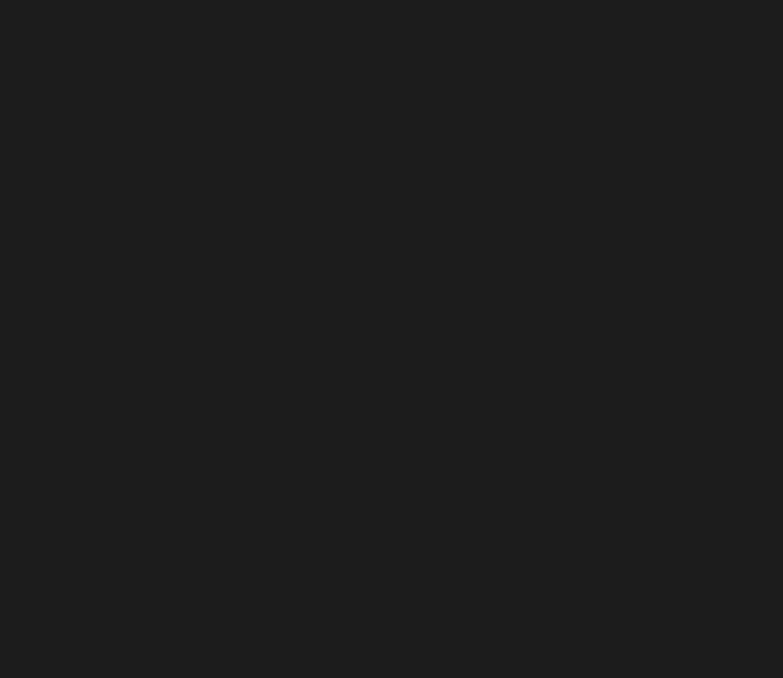
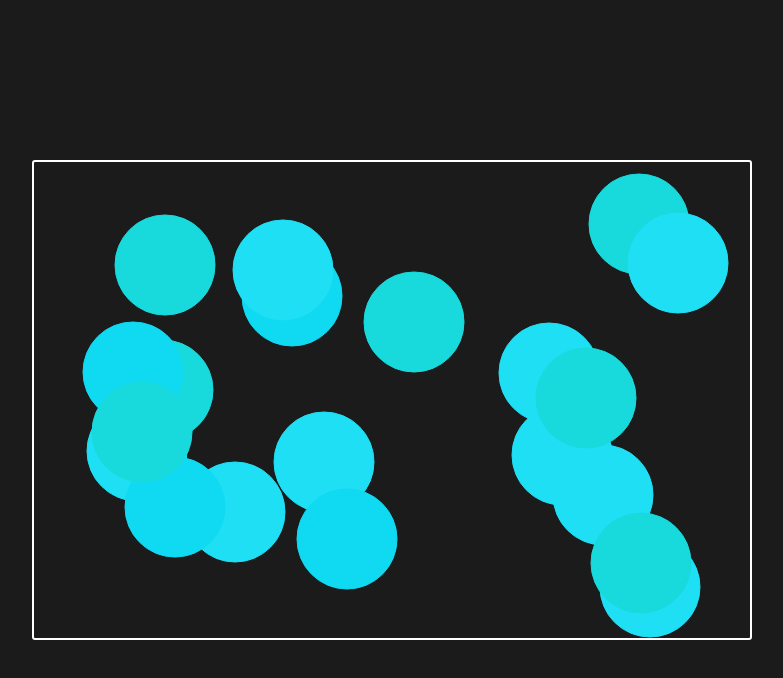
Before and after one commit to solvidini/multiple-object-tracking, a website with bundled scripts: page index.html in a window 1280 px wide. Shown: the whole page, without its empty margins (248-1031 px from the left). Built offline with nearby package versions, Linux system fonts and the light colour scheme.

Commit message:
added basic functionalities

```diff
--- a/index.html
+++ b/index.html
@@ -8,7 +8,9 @@
    </head>
    <body>
       <div id="app" class="app">
-         <canvas></canvas>
+         <div id="game" class="game">
+            <canvas></canvas>
+         </div>
       </div>
       <script src="./static/js/game.js" type="module"></script>
    </body>
--- a/package.json
+++ b/package.json
@@ -1,6 +1,6 @@
 {
   "name": "multiple-object-tracking",
-  "version": "0.1.0",
+  "version": "0.4.0",
   "description": "This is a game to improve your ability to track multiple objects simultaneously.",
   "main": "index.js",
   "scripts": {
--- a/static/css/main.css
+++ b/static/css/main.css
@@ -9,8 +9,6 @@
 :root {
    --color-dark: #1b1b1b;
    --color-light: #1ffff4;
-   --color-correct: #46f56c;
-   --color-incorrect: #e96a6a;
 }
 
 body {
@@ -26,5 +24,15 @@ canvas {
 .app {
    position: relative;
    width: 100%;
-   height: 100%;
+   height: 100vh;
+   display: flex;
+   justify-content: center;
+   align-items: center;
 }
+
+.game {
+   width: 45rem;
+   height: 30rem;
+   border: 2px solid white;
+   border-radius: 3px;
+}
--- a/static/js/game.js
+++ b/static/js/game.js
@@ -1 +1,186 @@
-console.log('works');
+import { randomIntFromRange, randomVelocity, randomColor, distance } from './utils.js';
+
+const game = document.querySelector('#game');
+const canvas = document.querySelector('canvas');
+const c = canvas.getContext('2d');
+c.font = '16px Arial';
+c.fillStyle = 'white';
+
+const gameWidth = game.clientWidth;
+const gameHeight = game.clientHeight;
+canvas.width = gameWidth;
+canvas.height = gameHeight;
+
+const mouse = {
+   x: 0,
+   y: 0,
+};
+
+let amountOfParticles = 20;
+let maxRadius = 50;
+let minRadius = 50;
+const colors = ['#1fdff4', '#10daf1', '#18dadc'];
+
+// Handler functions
+const onChose = (event) => {
+   for (let i = particles.length - 1; i >= 0; i--) {
+      if (distance(mouse.x, mouse.y, particles[i].x, particles[i].y) <= particles[i].radius) {
+         particles[i].color = 'red';
+         particles[i].isChosen = true;
+         break;
+      }
+   }
+};
+
+// Event Listeners
+addEventListener('mousemove', (e) => {
+   const cRect = canvas.getBoundingClientRect(); // Gets CSS pos, and width/height
+   const canvasX = Math.round(e.clientX - cRect.left); // Subtract the 'left' of the canvas
+   const canvasY = Math.round(e.clientY - cRect.top); // from the X/Y positions to make (0,0) the top left of the canvas
+   c.fillText('X: ' + canvasX + ', Y: ' + canvasY, 10, 20);
+   mouse.x = canvasX;
+   mouse.y = canvasY;
+
+   let particleChosen = false;
+   for (let i = particles.length - 1; i >= 0; i--) {
+      if (
+         distance(mouse.x, mouse.y, particles[i].x, particles[i].y) <= particles[i].radius &&
+         !particleChosen
+      ) {
+         particleChosen = true;
+         particles[i].color = 'red';
+      } else if (!particles[i].isChosen) {
+         particles[i].color = particles[i].baseColor;
+      }
+   }
+});
+
+addEventListener('resize', () => {
+   canvas.width = gameWidth;
+   canvas.height = gameHeight;
+
+   init();
+});
+
+// addEventListener('contextmenu', (event) => {
+//    event.preventDefault();
+//    for (let i = 0; i < particles.length; i++) {
+//       if (distance(mouse.x, mouse.y, particles[i].x, particles[i].y) <= particles[i].radius) {
+//          particles[i].velocity.x = (particles[i].x - mouse.x) * 0.7;
+//          particles[i].velocity.y = (particles[i].y - mouse.y) * 0.7;
+//       }
+//    }
+// });
+
+addEventListener('click', onChose);
+
+// Objects
+class Particle {
+   constructor(x, y, radius, color) {
+      this.x = x;
+      this.y = y;
+      this.velocity = {
+         //  x: randomVelocity(1.5, 2),
+         //  y: randomVelocity(1.5, 2),
+         x: 0,
+         y: 0,
+      };
+      this.radius = radius;
+      this.color = color;
+      this.baseColor = color;
+      this.opacity = 1;
+      this.isCorrect;
+      this.isChosen = false;
+   }
+
+   draw() {
+      c.beginPath();
+      c.arc(this.x, this.y, this.radius, 0, Math.PI * 2, false);
+      c.globalAlpha = this.opacity;
+      c.fillStyle = this.color;
+      c.fill();
+      c.globalAlpha = 1;
+      c.strokeStyle = this.color;
+      c.stroke();
+      c.closePath();
+   }
+
+   update() {
+      this.draw();
+      // walls collision detection
+      if (
+         this.x - this.radius + this.velocity.x < 0 ||
+         this.x + this.radius + this.velocity.x > gameWidth
+      ) {
+         this.hold = false;
+         this.velocity.x = -this.velocity.x;
+      }
+      if (
+         this.y - this.radius + this.velocity.y < 0 ||
+         this.y + this.radius + this.velocity.y > gameHeight
+      ) {
+         this.hold = false;
+         this.velocity.y = -this.velocity.y;
+      }
+
+      // mouse near particles
+      //   if (distance(mouse.x, mouse.y, this.x, this.y) < 150 && this.opacity > 0.8) {
+      //      this.opacity -= 0.02;
+      //   } else if (this.opacity < 1) {
+      //      this.opacity += 0.02;
+      //   }
+
+      if (distance(mouse.x, mouse.y, this.x, this.y) < 150 && this.opacity > 0.8) {
+         this.opacity -= 0.02;
+      } else if (this.opacity < 1) {
+         this.opacity += 0.02;
+      }
+
+      if (!(distance(mouse.x, mouse.y, this.x, this.y) <= this.radius)) {
+         this.mouseOver = false;
+      }
+
+      //   if (this.mouseOver) this.color = 'red';
+      //   else this.color = this.baseColor;
+
+      // check stagnancy
+      //   if (this.velocity.x === 0 && this.velocity.y === 0) {
+      //      this.color = 'red';
+      //   } else {
+      //      this.color = this.baseColor;
+      //   }
+
+      // change coordinates by velocity
+      this.x += this.velocity.x;
+      this.y += this.velocity.y;
+   }
+}
+
+// Implementation
+let particles;
+
+function init() {
+   particles = [];
+
+   for (let i = 0; i < amountOfParticles; i++) {
+      const radius = randomIntFromRange(minRadius, maxRadius);
+      let x = randomIntFromRange(radius, canvas.width - radius);
+      let y = randomIntFromRange(radius, canvas.height - radius);
+      const color = randomColor(colors);
+
+      particles.push(new Particle(x, y, radius, color));
+   }
+}
+
+// Animation Loop
+function animate() {
+   requestAnimationFrame(animate);
+   c.clearRect(0, 0, canvas.width, canvas.height);
+
+   particles.forEach((particle) => {
+      particle.update(particles);
+   });
+}
+
+init();
+animate();
--- /dev/null
+++ b/static/js/utils.js
@@ -0,0 +1,26 @@
+function randomIntFromRange(min, max) {
+   return Math.floor(Math.random() * (max - min + 1) + min);
+}
+
+function randomSign() {
+   const sign = Math.random() - 0.5;
+   if (sign >= 0) return 1;
+   else return -1;
+}
+
+function randomVelocity(min, max) {
+   return randomSign() * Math.floor(Math.random() * (max - min + 1) + min);
+}
+
+function randomColor(colors) {
+   return colors[Math.floor(Math.random() * colors.length)];
+}
+
+function distance(x1, y1, x2, y2) {
+   const xDist = x2 - x1;
+   const yDist = y2 - y1;
+
+   return Math.sqrt(Math.pow(xDist, 2) + Math.pow(yDist, 2));
+}
+
+export { randomIntFromRange, randomVelocity, randomColor, distance };
```
